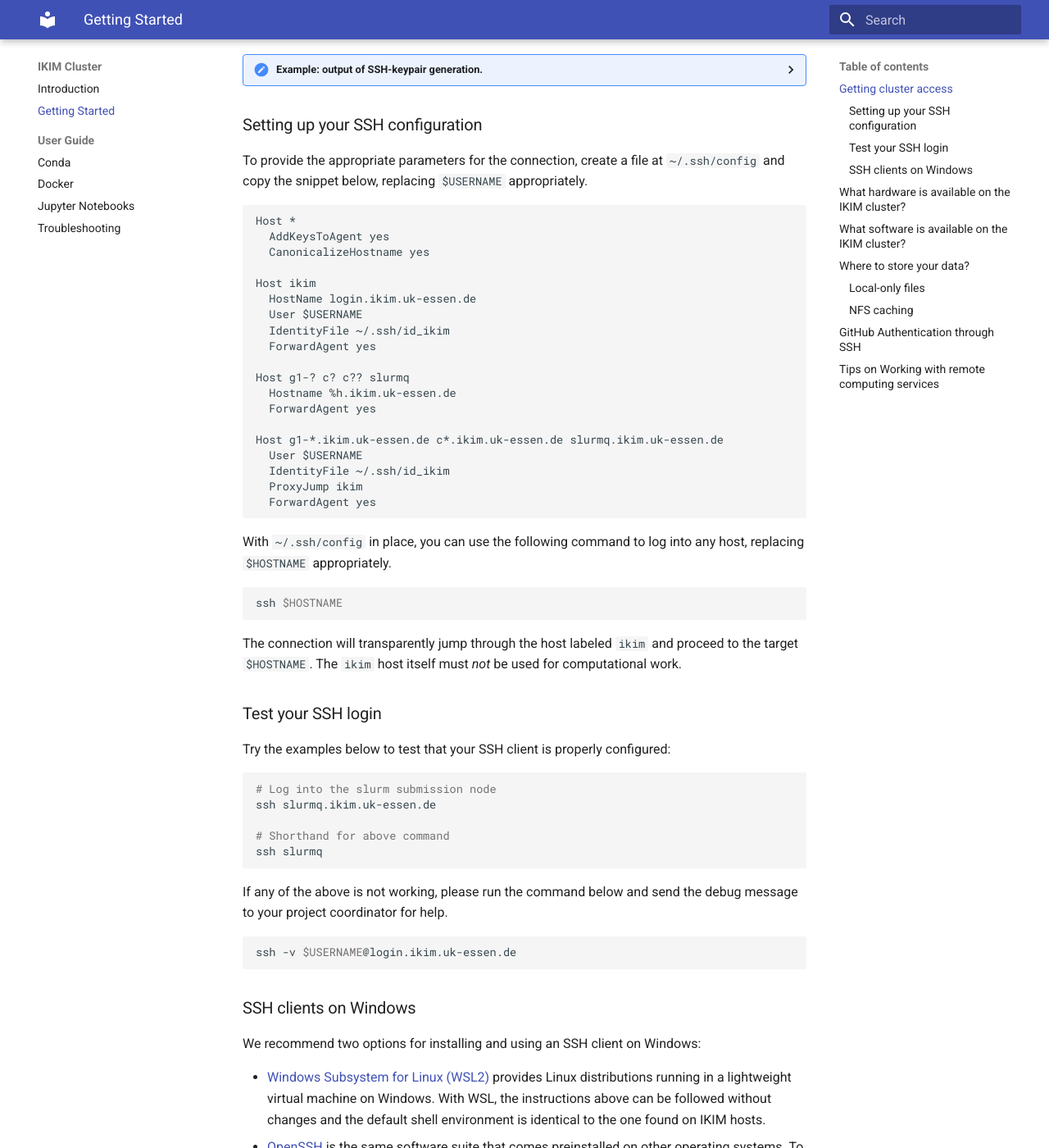
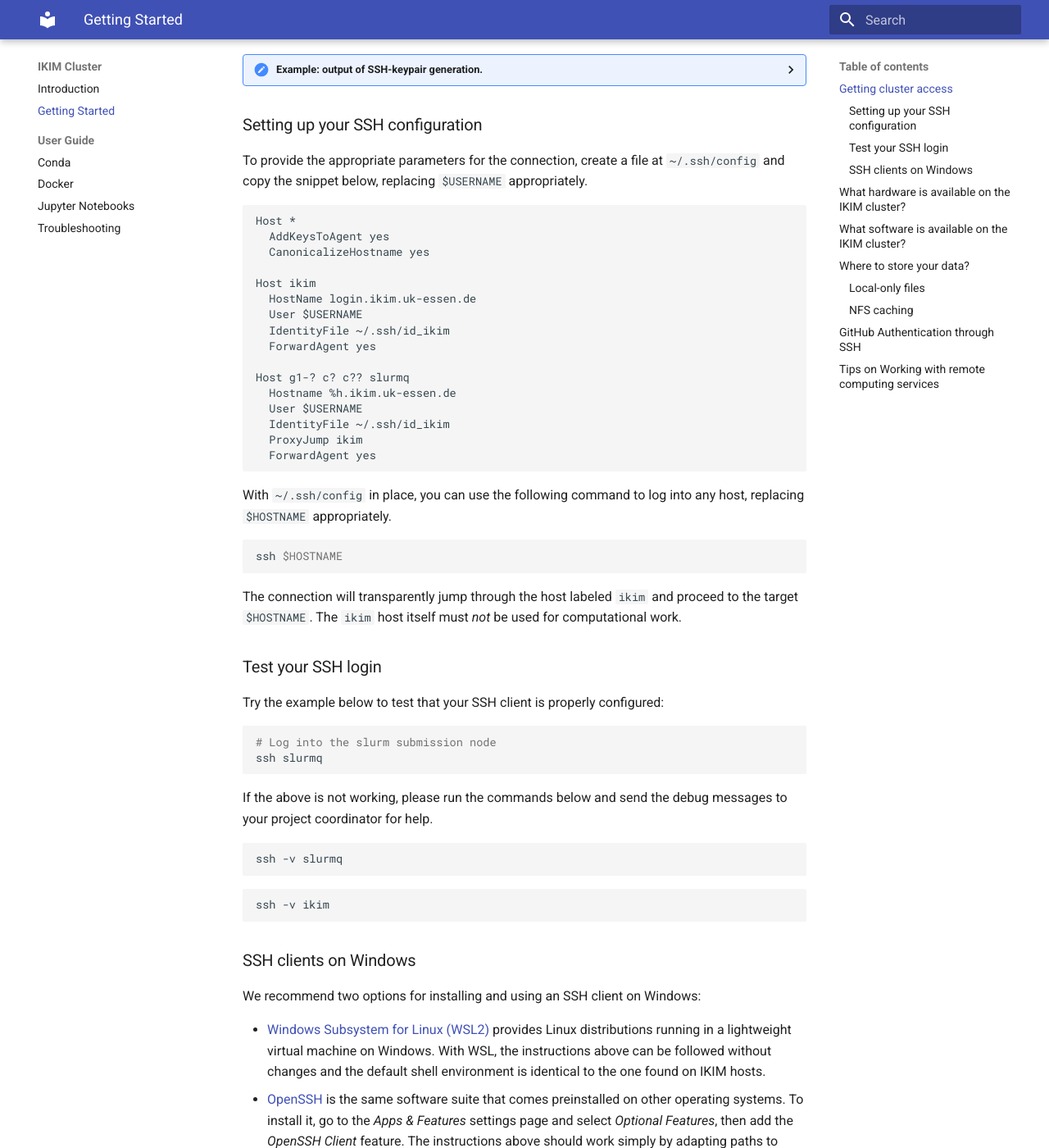
Before and after one commit to IKIM-Essen/ClusterDocs, an MkDocs documentation site: the page built from docs/getting-started.md, in a window 1280 px wide and 1400 px high, scrolled down 794 px. Shown: the whole window at 82% size. Built offline with MkDocs 1.6.1 and Material for MkDocs 9.7.7, drawn with Linux system fonts in a browser that asks for light colours.

Commit message:
simplify ssh config (#11)
* simplify

* adapt to simplified config

````diff
--- a/docs/getting-started.md
+++ b/docs/getting-started.md
@@ -85,9 +85,6 @@ Host ikim
 
 Host g1-? c? c?? slurmq
   Hostname %h.ikim.uk-essen.de
-  ForwardAgent yes
-
-Host g1-*.ikim.uk-essen.de c*.ikim.uk-essen.de slurmq.ikim.uk-essen.de
   User $USERNAME
   IdentityFile ~/.ssh/id_ikim
   ProxyJump ikim
@@ -104,20 +101,21 @@ The connection will transparently jump through the host labeled `ikim` and proce
 
 ### Test your SSH login
 
-Try the examples below to test that your SSH client is properly configured:
+Try the example below to test that your SSH client is properly configured:
 
 ```sh
 # Log into the slurm submission node
-ssh slurmq.ikim.uk-essen.de
-
-# Shorthand for above command
 ssh slurmq
 ```
 
-If any of the above is not working, please run the command below and send the debug message to your project coordinator for help.
+If the above is not working, please run the commands below and send the debug messages to your project coordinator for help.
 
 ```sh
-ssh -v $USERNAME@login.ikim.uk-essen.de
+ssh -v slurmq
+```
+
+```sh
+ssh -v ikim
 ```
 
 ### SSH clients on Windows
````
